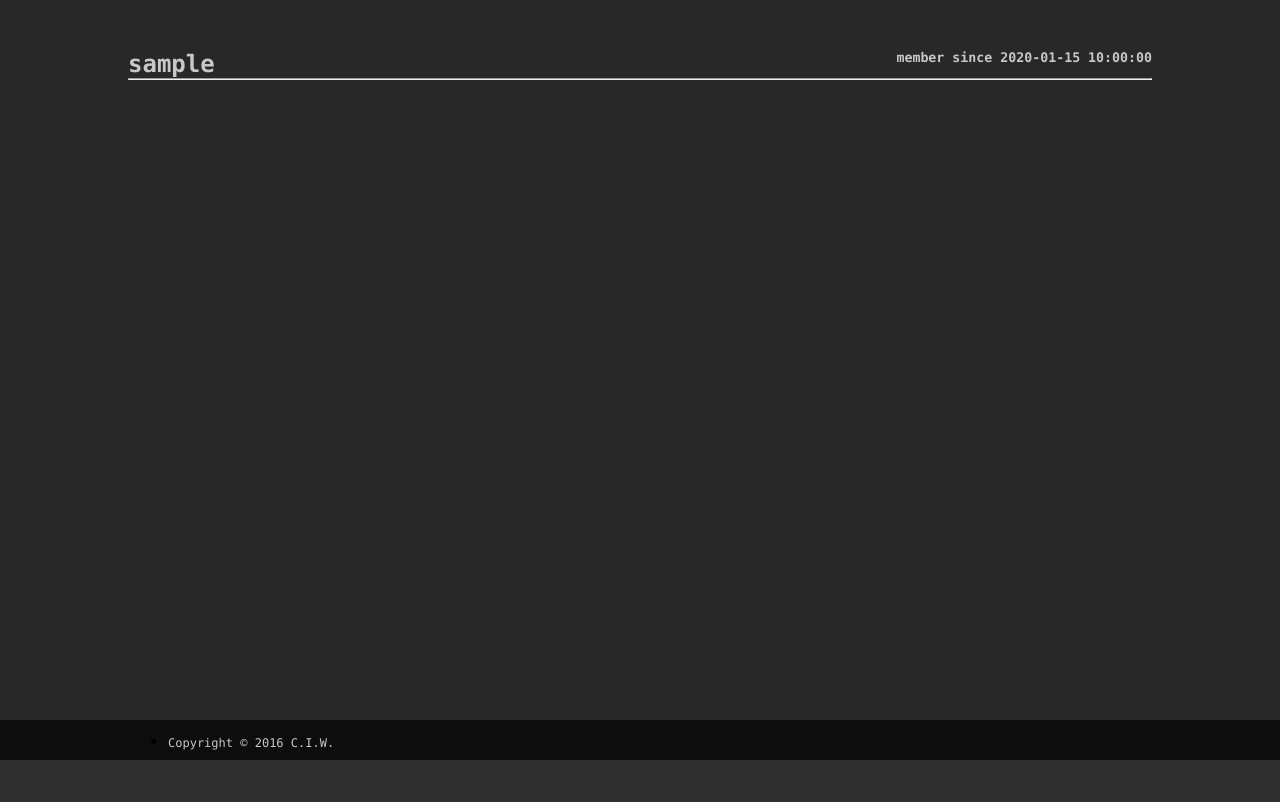
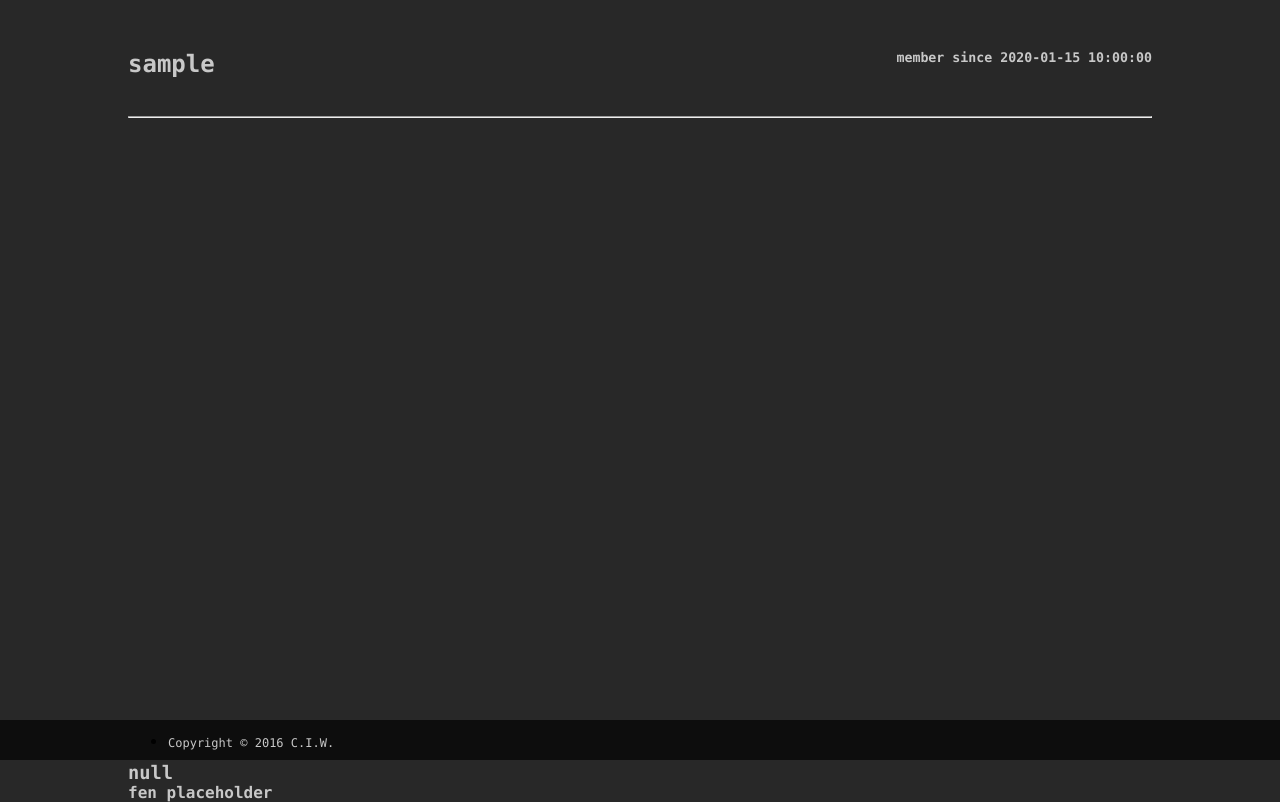
Before and after one commit to ivarcode/schackmatt, a PHP site: page / in a window 1280 px wide. Shown: the part 40-842 px from the top of the page. Before the commit the page ends 800 px from the top, so only its background shows below. Run offline with PHP 8.4, Linux system fonts and the light colour scheme; the visitor is signed in with stand-in values (Sample User, id 1); tables that the repository leaves empty or names only in its code hold one stand-in row (values such as "Sample post").

Commit message:
setting up for analysis_board.php to be included on the index.php for now

```diff
--- /dev/null
+++ b/boards/analysis_board.php
@@ -0,0 +1,13 @@
+<div id="game">
+
+	<canvas id="board" width="640" height="640">canvas</canvas>
+
+	<div id="game_data">
+		<h3 id="materialBalance">null</h3>
+	</div>
+
+	<div>
+		<h4 id="FEN">fen placeholder</h4>
+	</div>
+
+</div>
--- a/index.php
+++ b/index.php
@@ -17,7 +17,7 @@ index.php
 				$sql = "SELECT * FROM user WHERE id='$sesh_id'";
 				$result = mysqli_query($conn,$sql);
 				$row = mysqli_fetch_assoc($result);
-				echo "<h5 style='float:right;'>member since ".$row['timestamp']."</h5><h2>".$row['username']."</h2><hr>";
+				echo "<h5 style='float:right;'>member since ".$row['timestamp']."</h5><h2>".$row['username']."</h2>";
 			} else {
 				// default guest homepage
 				echo "You are not logged in.";
@@ -25,6 +25,11 @@ index.php
 		?>
 
 		<br><br>
+		<hr>
+
+		<?php
+			include 'boards/analysis_board.php';
+		?>
 
 	</div>
 
```
